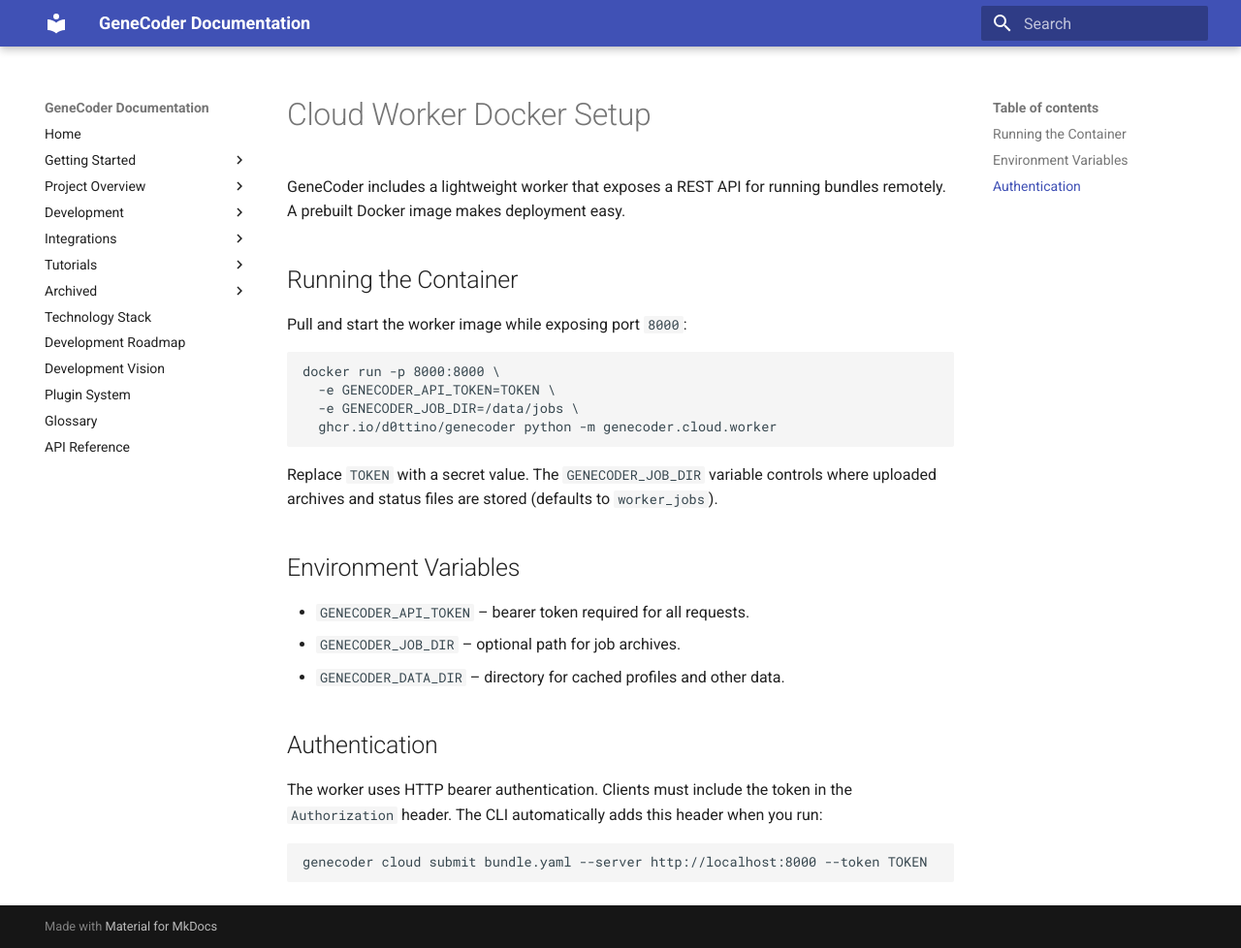
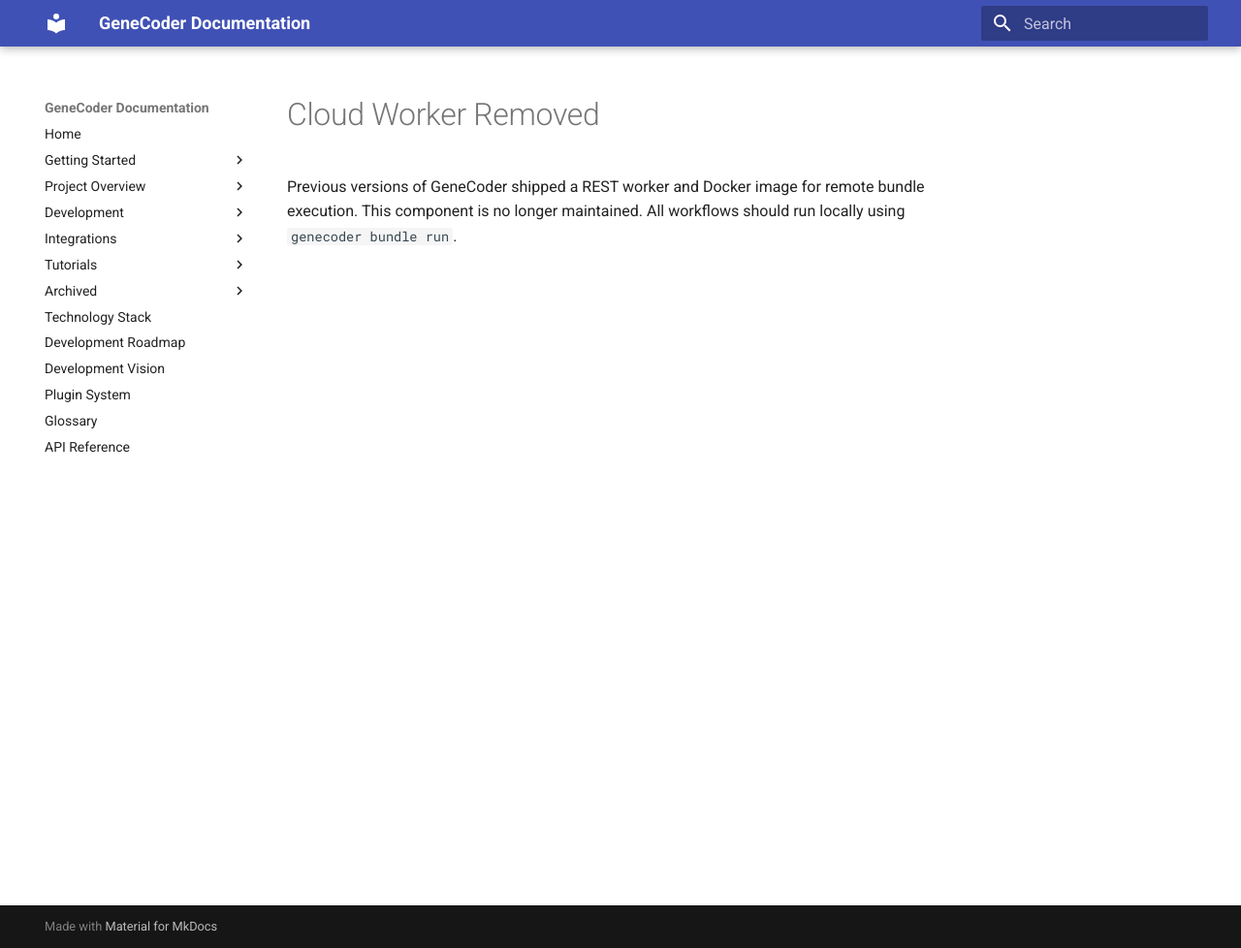
Before and after one commit to d0tTino/GeneCoder, an MkDocs documentation site: the page built from docs/cloud_worker.md, in a window 1280 px wide and 978 px high. Shown: the whole window at 97% size. Built offline with MkDocs 1.6.1 and Material for MkDocs 9.7.7, drawn with Linux system fonts in a browser that asks for light colours.

Commit message:
docs: sync cloud feature documentation

````diff
--- a/docs/cloud_worker.md
+++ b/docs/cloud_worker.md
@@ -1,30 +1,4 @@
-# Cloud Worker Docker Setup
+# Cloud Worker Removed
 
-GeneCoder includes a lightweight worker that exposes a REST API for running bundles remotely. A prebuilt Docker image makes deployment easy.
-
-## Running the Container
-
-Pull and start the worker image while exposing port `8000`:
-
-```bash
-docker run -p 8000:8000 \
-  -e GENECODER_API_TOKEN=TOKEN \
-  -e GENECODER_JOB_DIR=/data/jobs \
-  ghcr.io/d0ttino/genecoder python -m genecoder.cloud.worker
-```
-
-Replace `TOKEN` with a secret value. The `GENECODER_JOB_DIR` variable controls where uploaded archives and status files are stored (defaults to `worker_jobs`).
-
-## Environment Variables
-
-- `GENECODER_API_TOKEN` – bearer token required for all requests.
-- `GENECODER_JOB_DIR` – optional path for job archives.
-- `GENECODER_DATA_DIR` – directory for cached profiles and other data.
-
-## Authentication
-
-The worker uses HTTP bearer authentication. Clients must include the token in the `Authorization` header. The CLI automatically adds this header when you run:
-
-```bash
-genecoder cloud submit bundle.yaml --server http://localhost:8000 --token TOKEN
-```
+Previous versions of GeneCoder shipped a REST worker and Docker image for remote bundle execution. This component is no longer maintained.
+All workflows should run locally using `genecoder bundle run`.
````
Also changed, not shown: docs/bundles.md (+1 -7 lines), docs/deployment.md (+8 -17 lines).
